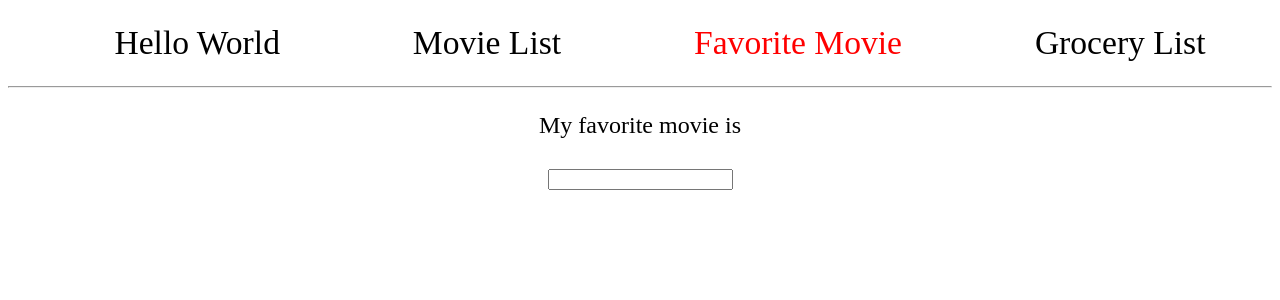
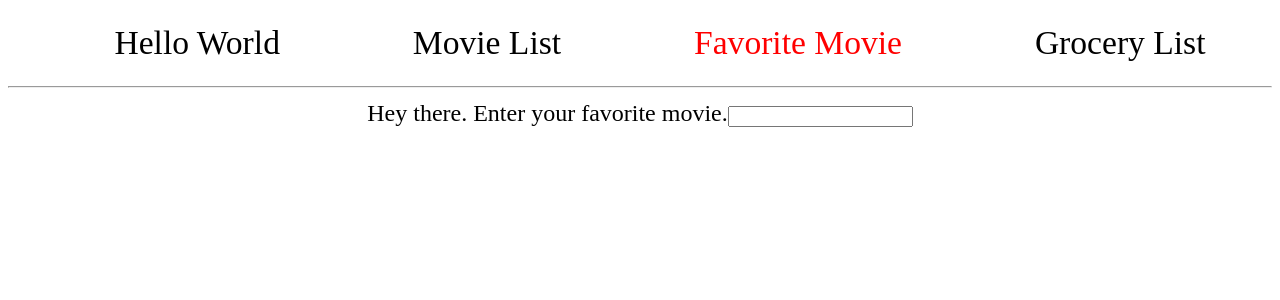
Before and after one commit to shivangg/batch-5-exercises, a React (Create React App) app in the folder beginner-exercises/: page /03 in a window 1280 px wide. Shown: the top 300 px of the page. Built offline with nearby package versions, Linux system fonts and the light colour scheme; the HTML template or start-up script is replaced by a standard one.

Commit message:
complete fav movie

```diff
--- a/beginner-exercises/src/components/03-FavoriteMovie.js
+++ b/beginner-exercises/src/components/03-FavoriteMovie.jsx
@@ -34,6 +34,7 @@ class FavoriteMovie extends Component {
     this.state = { movie: '' };
 
     // Warning! If we don't bind this method - we would not be able to update state.
+    this.onMovieChange = this.onMovieChange.bind(this);
   }
 
   /*
@@ -49,13 +50,24 @@ class FavoriteMovie extends Component {
   /* eslint-disable no-unused-vars, react/no-unused-state */
   onMovieChange(event) {
     // Huh... There's something wrong here...
-    this.setState({ badAttribute: 'ChangeME!' });
+    // console.log(event.target);
+    // if (condition) {
+
+    // }
+    // this.setState({ badAttribute: 'ChangeME!' });
+    this.setState({
+      movie: event.target.value
+    });
   }
 
   render() {
+    let infoLine = <p>My favorite movie is <span style={{ color: 'blue' }}>{this.state.movie}</span></p>;
+    if (this.state.movie.length === 0) {
+      infoLine = 'Hey there. Enter your favorite movie.';
+    }
     return (
       <div>
-        <p>My favorite movie is <span style={{ color: 'blue' }}>{this.state.movie}</span></p>
+        {infoLine}
         <input type="text" name="name" onChange={this.onMovieChange} />
       </div>
     );
```
Lines whose indentation alone changed are shown as unchanged.
